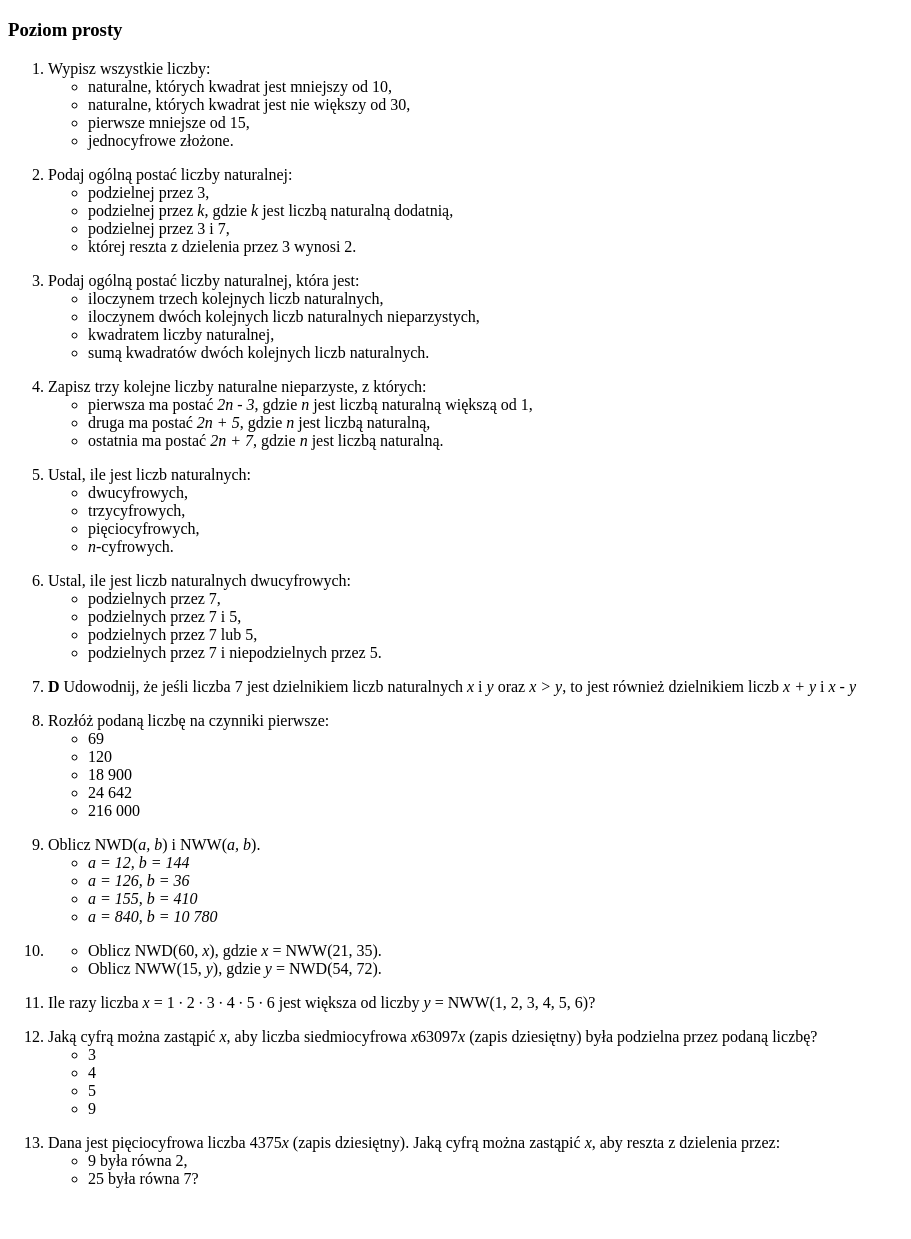
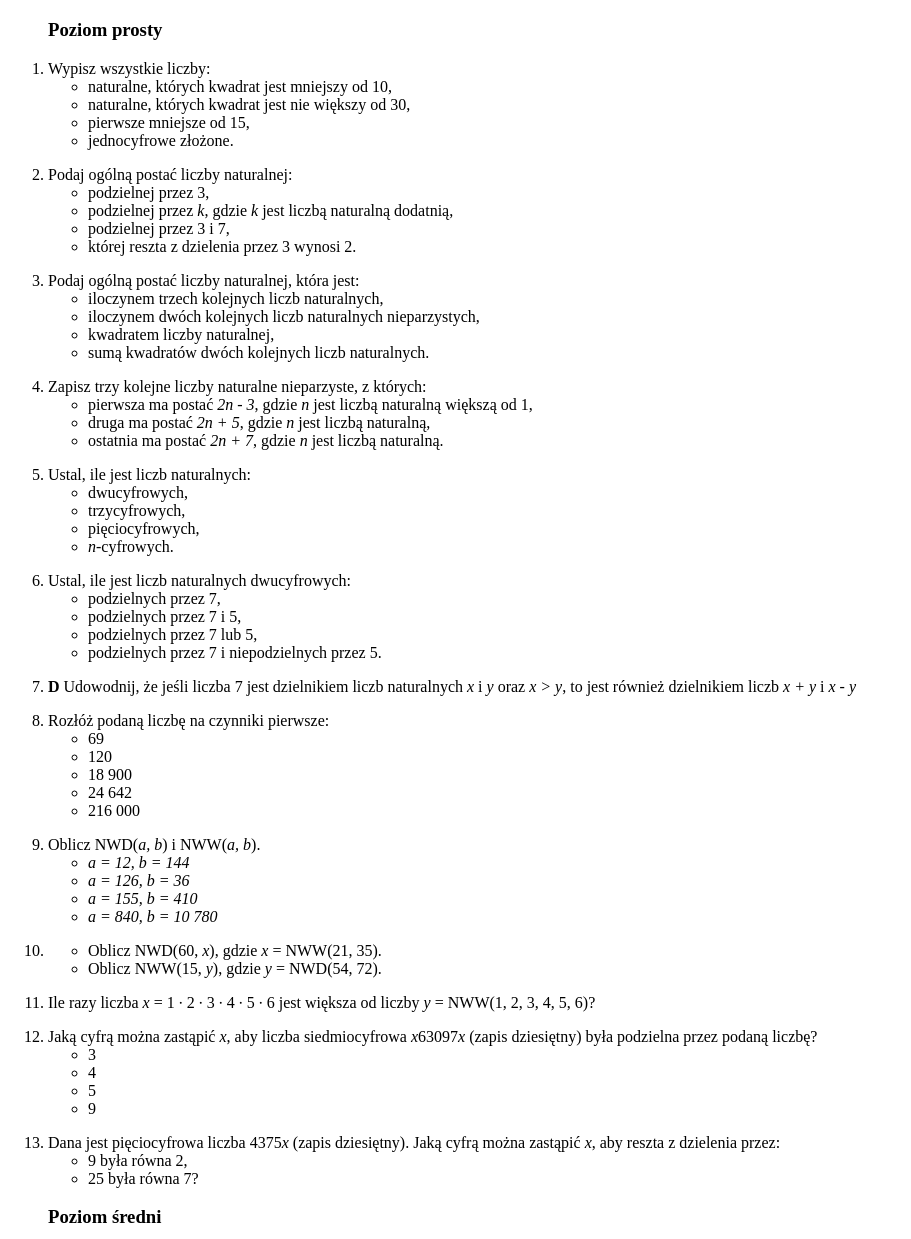
Before and after one commit to jocker18291/Math-Exercises-Tutoring-, a plain HTML site: page tematy/naturalne.html in a window 1280 px wide. Shown: the part 61-1300 px from the top of the page, without its empty margins (0-911 px from the left). Before the commit the page ends 1265 px from the top, so only its background shows below. Drawn offline with Linux system fonts and the light colour scheme.

Commit message:
Change the position of heading 3

```diff
--- a/tematy/naturalne.html
+++ b/tematy/naturalne.html
@@ -7,8 +7,8 @@
 
     <body>
         <h1>Liczby naturalne</h1>
-        <h3>Poziom prosty</h3>
         <ol>
+            <h3>Poziom prosty</h3>
             <li>Wypisz wszystkie liczby:</li>
             <ul>
                 <li>naturalne, których kwadrat jest mniejszy od 10,</li>
@@ -98,6 +98,7 @@
                 <li>25 była równa 7?</li>
             </ul>
             <p></p>
+            <h3>Poziom średni</h3>
         </ol>
     </body>
 </html>
```
